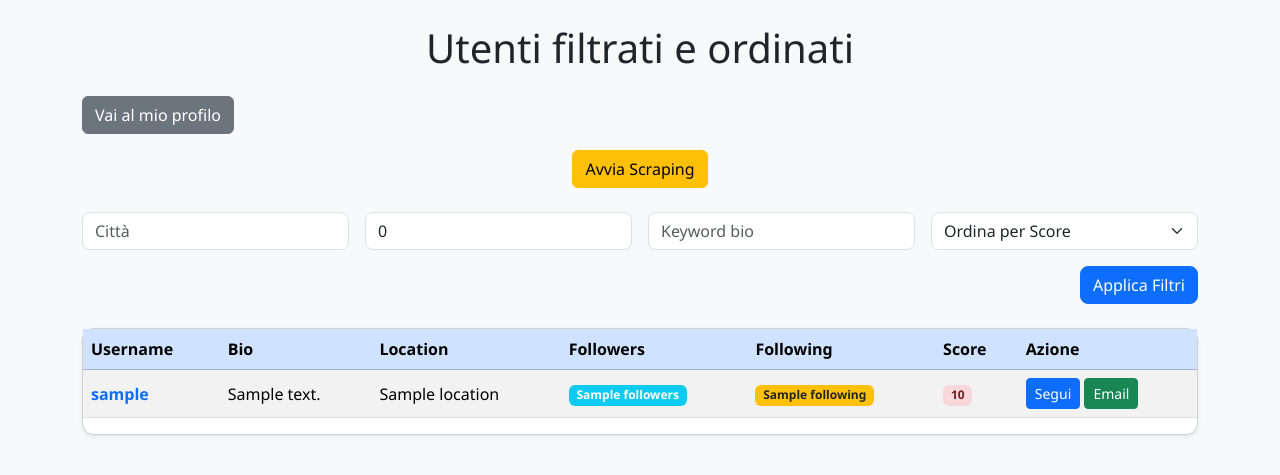
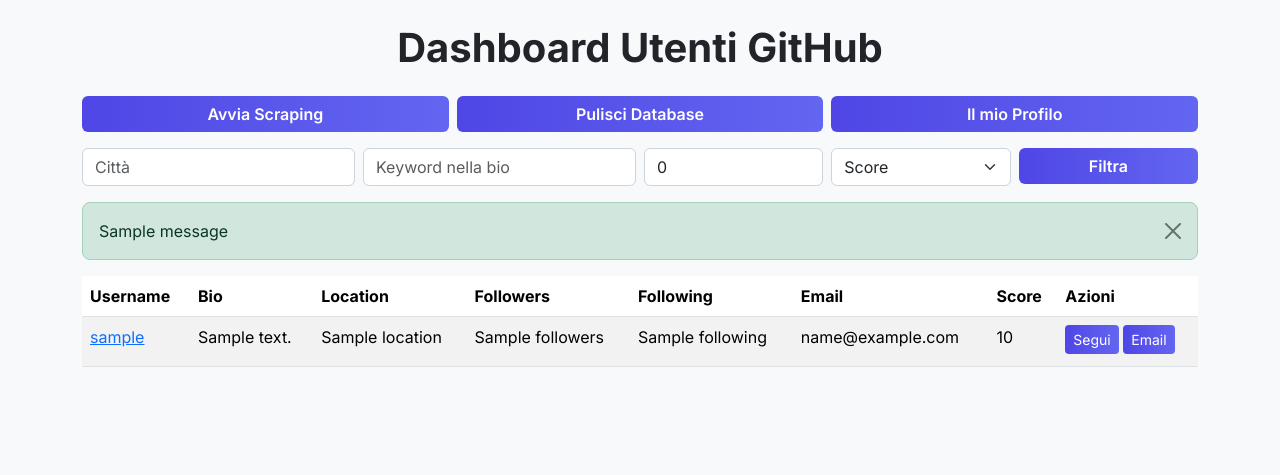
Before and after one commit to GiovanniIacuzzo/Scraping-Project, a Flask app: page / in a window 1280 px wide. Shown: the top 475 px of the page. Run offline with Flask 3, Linux system fonts and the light colour scheme; one stand-in notice (Sample message) is shown; a database or web service that is not in the repository returns one stand-in record (values such as "Sample title").

Commit message:
modifiche di estetica e funzionalità web-app

```diff
--- a/web-app/app.py
+++ b/web-app/app.py
@@ -1,5 +1,6 @@
 import time
-from flask import Flask, render_template, redirect, url_for, flash, request
+import threading
+from flask import Flask, render_template, redirect, url_for, flash, request, jsonify
 import sys, os
 sys.path.insert(0, os.path.abspath(os.path.join(os.path.dirname(__file__), 'scraping1')))
 from dotenv import load_dotenv
@@ -27,6 +28,11 @@
 
 DEBUG_EMAIL = os.getenv("DEBUG_EMAIL")
 
+# ==============================================================
+# Variabili globali per lo scraping asincrono
+# ==============================================================
+scraping_in_progress = False
+new_users_buffer = []
 
 # ==============================================================
 # ROTTE
@@ -42,24 +48,17 @@
 
     query = {}
 
-    # Filtro città
     if city_filter:
         query["location"] = {"$regex": city_filter, "$options": "i"}
-
-    # Filtro min followers
     if min_followers > 0:
         query["followers"] = {"$gte": min_followers}
-
-    # Filtro keyword bio
     if keyword_filter:
         query["bio"] = {"$regex": keyword_filter, "$options": "i"}
 
-    # Recupera utenti dal DB ordinati
     users_cursor = collection.find(query).sort(sort_by, sort_dir)
     users = []
 
     for u in users_cursor:
-        # Normalizza campi mancanti
         u["bio"] = u.get("bio") or "—"
         u["location"] = u.get("location") or "—"
         u["followers"] = u.get("followers") or 0
@@ -80,6 +79,7 @@
         debug_email=str(DEBUG_EMAIL).lower() == "true"
     )
 
+# --- Follow/Unfollow / Email --- #
 
 @app.route("/follow/<username>")
 def follow_user(username):
@@ -91,7 +91,6 @@
         flash(f"Errore nel seguire {username}", "danger")
     return redirect(url_for("index"))
 
-
 @app.route("/send_email/<username>")
 def send_email(username):
     user = collection.find_one({"username": username})
@@ -99,19 +98,15 @@
         flash(f"Utente {username} non trovato ❌", "danger")
         return redirect(url_for("index"))
 
-    # Usa DEBUG_EMAIL se attivo
     recipient_email = user.get("email_to_notify")
     if str(DEBUG_EMAIL).lower() == "true":
         recipient_email = os.getenv("DEBUG_EMAIL")
-
     if not recipient_email:
         flash(f"Nessuna email disponibile per {username} ❌", "warning")
         return redirect(url_for("index"))
 
     try:
         from utils import read_html_template
-
-        # Leggi template HTML
         html_template, error = read_html_template("email_message.html")
         if not html_template:
             flash(f"Errore lettura template email: {error}", "danger")
@@ -121,7 +116,6 @@
             "{my_github}", os.getenv("MY_GITHUB_PROFILE", "https://github.com/GiovanniIacuzzo")
         )
 
-        # Prepara messaggio
         msg = Message(
             subject=f"[DEBUG] Test Email per {username}" if str(DEBUG_EMAIL).lower() == "true" else f"Ciao {username}, voglio connettermi con te!",
             sender=os.getenv("EMAIL_USER"),
@@ -129,17 +123,10 @@
             html=html_body
         )
 
-        # Debug: stampa info prima di inviare
-        print(f"[DEBUG] Inviando email a {recipient_email} da {os.getenv('EMAIL_USER')} tramite {os.getenv('EMAIL_HOST')}:{os.getenv('EMAIL_PORT')}")
-
-        # Invia
+        print(f"[DEBUG] Inviando email a {recipient_email}")
         mail.send(msg)
-
         flash(f"Email inviata a {recipient_email} ✅", "success")
-        print(f"[SUCCESS] Email inviata a {recipient_email}")
-
     except Exception as e:
-        # Mostra errore dettagliato in console
         print(f"[ERROR] Invio email fallito: {e}")
         flash(f"Errore invio email: {e}", "danger")
 
@@ -148,49 +135,59 @@
 @app.route("/my_profile")
 def my_profile():
     from utils_github import get_my_followers, get_my_following
-
     followers = get_my_followers()
     following = get_my_following()
-
-    # Tutti gli username unici
     all_users = sorted(set(followers + following), key=lambda x: x.lower())
-
-    # Creiamo struttura per template
-    users_status = []
-    for u in all_users:
-        users_status.append({
-            "username": u,
-            "is_follower": u in followers,
-            "is_following": u in following
-        })
-
+    users_status = [{"username": u, "is_follower": u in followers, "is_following": u in following} for u in all_users]
     return render_template("my_profile.html", users=users_status)
 
 @app.route("/unfollow/<username>")
 def unfollow_user(username):
     from utils_github import unfollow_user_api
-
     if unfollow_user_api(username):
         flash(f"Hai smesso di seguire {username} ✅", "success")
     else:
         flash(f"Errore nello smettere di seguire {username}", "danger")
     return redirect(url_for("my_profile"))
 
-@app.route("/run_scraper")
-def run_scraper():
+# --- Refresh DB --- #
+
+@app.route("/refresh_db")
+def refresh_db():
+    try:
+        result = collection.delete_many({})
+        flash(f"Database svuotato: {result.deleted_count} utenti rimossi ✅", "success")
+    except Exception as e:
+        print(f"[ERROR] Errore nel refresh del DB: {e}")
+        flash(f"Errore nel refresh del DB: {e}", "danger")
+    return redirect(url_for("index"))
+
+# ==============================================================
+# Scraping asincrono
+# ==============================================================
+
+@app.route("/run_scraper_async")
+def run_scraper_async():
+    global scraping_in_progress
+    if scraping_in_progress:
+        flash("Lo scraping è già in corso ⏳", "info")
+        return redirect(url_for("index"))
+
+    scraping_in_progress = True
+    threading.Thread(target=_scraper_thread).start()
+    flash("Scraping avviato! Gli utenti appariranno gradualmente 🔄", "success")
+    return redirect(url_for("index"))
+
+def _scraper_thread():
+    global scraping_in_progress, new_users_buffer
     try:
         candidate_users = get_candidate_users_advanced(N_USERS)
-        scored_users = []
-
         for username in candidate_users:
             info = get_user_info(username)
             if not info:
-                print(f"[WARNING] Impossibile recuperare info per {username}")
                 continue
-
             score = score_user(info)
             email = extract_email_from_github_profile(username)
-
             user_doc = {
                 "username": username,
                 "bio": info.get("bio") or "",
@@ -200,24 +197,20 @@
                 "email_to_notify": email,
                 "score": score
             }
+            save_user(user_doc)
+            new_users_buffer.append(user_doc)  # aggiunge utente al buffer
+            time.sleep(REQUEST_DELAY)
+    except Exception as e:
+        print(f"[ERROR] Durante scraping: {e}")
+    finally:
+        scraping_in_progress = False
 
-            save_user(user_doc)
-            scored_users.append((username, score))
-            print(f"Salvato {username} con punteggio {score}")
-
-            time.sleep(REQUEST_DELAY)
-
-        # Ordina per score
-        scored_users.sort(key=lambda x: x[1], reverse=True)
-        final_users = [user for user, score in scored_users]
-        print("Utenti salvati e ordinati per rilevanza:", final_users)
-
-        flash(f"Scraping completato: {len(scored_users)} utenti aggiornati ✅", "success")
-    except Exception as e:
-        print(f"[ERROR] Errore durante lo scraping: {e}")
-        flash(f"Errore durante lo scraping: {e}", "danger")
-
-    return redirect(url_for("index"))
+@app.route("/get_new_users")
+def get_new_users():
+    global new_users_buffer
+    users_to_send = new_users_buffer.copy()
+    new_users_buffer.clear()
+    return jsonify(users_to_send)
 
 # ==============================================================
 # AVVIO FLASK
--- a/web-app/static/css/style.css
+++ b/web-app/static/css/style.css
@@ -1,39 +1,30 @@
-body {
-    font-family: "Segoe UI", Tahoma, Geneva, Verdana, sans-serif;
+/* Loader centrato */
+#loader, #refreshLoader {
+  text-align: center;
+  margin: 2rem 0;
 }
 
-.high-score {
-    background-color: #d4edda !important;
+/* Animazione comparsa graduale righe tabella */
+#users-table tbody tr {
+  opacity: 0;
+  transform: translateY(10px);
+  transition: opacity 0.6s ease, transform 0.6s ease;
+}
+#users-table tbody tr.visible {
+  opacity: 1;
+  transform: translateY(0);
 }
 
+/* Badge personalizzati */
 .badge-score-low {
-    background-color: #f8d7da;
-    color: #721c24;
+  background-color: #dc3545; /* rosso */
+  color: #fff;
 }
-
 .badge-score-medium {
-    background-color: #fff3cd;
-    color: #856404;
+  background-color: #ffc107; /* giallo */
+  color: #000;
 }
-
 .badge-score-high {
-    background-color: #d4edda;
-    color: #155724;
+  background-color: #28a745; /* verde */
+  color: #fff;
 }
-
-.table-hover tbody tr:hover {
-    background-color: #e2e6ea;
-}
-
-.card {
-    border-radius: 0.75rem;
-    box-shadow: 0 0.25rem 0.75rem rgba(0,0,0,0.1);
-}
-
-input.form-control, select.form-select {
-    border-radius: 0.5rem;
-}
-
-button.btn {
-    border-radius: 0.5rem;
-}
--- a/web-app/templates/index.html
+++ b/web-app/templates/index.html
@@ -2,111 +2,206 @@
 <html lang="it">
 <head>
     <meta charset="UTF-8">
-  <title>Utenti Simili - Dashboard</title>
-  <meta name="viewport" content="width=device-width, initial-scale=1.0, maximum-scale=1.0">
+    <title>Dashboard Utenti GitHub</title>
+    <meta name="viewport" content="width=device-width, initial-scale=1.0">
 
-  <!-- Bootstrap 5 CSS da CDN -->
+    <!-- Bootstrap 5 CSS -->
     <link href="https://cdn.jsdelivr.net/npm/bootstrap@5.3.2/dist/css/bootstrap.min.css" rel="stylesheet">
-  <!-- CSS personalizzato -->
-  <link rel="stylesheet" href="{{ url_for('static', filename='css/style.css') }}">
+    <!-- Font moderno da Google Fonts -->
+    <link href="https://fonts.googleapis.com/css2?family=Inter:wght@400;600;700&display=swap" rel="stylesheet">
+
+    <style>
+        body {
+            font-family: 'Inter', sans-serif;
+            background-color: #f8f9fa;
+        }
+
+        h1 {
+            font-weight: 700;
+            color: #212529;
+        }
+
+        /* Pulsanti uniformi e moderni */
+        .btn-main {
+            background: linear-gradient(90deg, #4f46e5, #6366f1);
+            color: #fff;
+            font-weight: 600;
+            border: none;
+            transition: all 0.2s;
+        }
+        .btn-main:hover {
+            background: linear-gradient(90deg, #6366f1, #4f46e5);
+            color: #fff;
+        }
+        .btn-sm {
+            font-weight: 500;
+        }
+
+        /* Tabella moderna */
+        .table thead {
+            background-color: #4f46e5;
+            color: #fff;
+        }
+        .table-striped > tbody > tr:nth-of-type(odd) {
+            background-color: #f3f4f6;
+        }
+        .table-hover tbody tr:hover {
+            background-color: #e0e7ff;
+        }
+
+        /* Inputs filtri coerenti */
+        input.form-control, select.form-select {
+            border-radius: 0.375rem;
+            border: 1px solid #ced4da;
+        }
+
+        /* Flash messaggi */
+        .alert {
+            border-radius: 0.5rem;
+        }
+
+        /* Mobile adjustments */
+        @media (max-width: 768px) {
+            .table td, .table th {
+                padding: 0.4rem 0.5rem;
+                font-size: 0.85rem;
+            }
+            .col-email, .col-score {
+                display: none;
+            }
+            input.form-control, select.form-select, button.btn-main {
+                font-size: 0.9rem;
+            }
+        }
+
+        .d-flex.gap-2 > a {
+            flex: 1;
+        }
+    </style>
 </head>
-<body class="bg-light">
+<body>
+<div class="container my-4">
 
-<div class="container-xl my-4">
+    <h1 class="mb-4 text-center">Dashboard Utenti GitHub</h1>
 
-  <h1 class="text-center mb-4">Utenti filtrati e ordinati</h1>
-  <a href="{{ url_for('my_profile') }}" class="btn btn-secondary mb-3">Vai al mio profilo</a>
-  <div class="text-center mb-4">
-      <a href="{{ url_for('run_scraper') }}" class="btn btn-warning">Avvia Scraping</a>
+    <!-- Pulsanti principali -->
+    <div class="d-flex flex-wrap justify-content-center mb-3 gap-2">
+        <a href="{{ url_for('run_scraper_async') }}" class="btn btn-main">Avvia Scraping</a>
+        <a href="{{ url_for('refresh_db') }}" class="btn btn-main">Pulisci Database</a>
+        <a href="{{ url_for('my_profile') }}" class="btn btn-main">Il mio Profilo</a>
     </div>
 
-
-  {% if debug_email %}
-    <div class="alert alert-danger text-center">
-        ⚠️ Modalità Debug Email Attiva — tutte le email vengono inviate al tuo indirizzo di test.
-    </div>
-  {% endif %}
-
     <!-- Filtri -->
-  <form method="get" class="row g-3 mb-4">
-    <div class="col-md-3">
+    <form class="row g-2 mb-3" method="get" action="{{ url_for('index') }}">
+        <div class="col-12 col-md-3">
             <input type="text" class="form-control" name="city" placeholder="Città" value="{{ filters.city }}">
         </div>
-    <div class="col-md-3">
+        <div class="col-12 col-md-3">
+            <input type="text" class="form-control" name="keyword" placeholder="Keyword nella bio" value="{{ filters.keyword }}">
+        </div>
+        <div class="col-6 col-md-2">
             <input type="number" class="form-control" name="min_followers" placeholder="Min Followers" value="{{ filters.min_followers }}">
         </div>
-    <div class="col-md-3">
-      <input type="text" class="form-control" name="keyword" placeholder="Keyword bio" value="{{ filters.keyword }}">
-    </div>
-    <div class="col-md-3">
-      <select name="sort_by" class="form-select">
-        <option value="score" {% if filters.sort_by=='score' %}selected{% endif %}>Ordina per Score</option>
-        <option value="followers" {% if filters.sort_by=='followers' %}selected{% endif %}>Ordina per Followers</option>
-        <option value="following" {% if filters.sort_by=='following' %}selected{% endif %}>Ordina per Following</option>
+        <div class="col-6 col-md-2">
+            <select class="form-select" name="sort_by">
+                <option value="score" {% if filters.sort_by == "score" %}selected{% endif %}>Score</option>
+                <option value="followers" {% if filters.sort_by == "followers" %}selected{% endif %}>Followers</option>
+                <option value="following" {% if filters.sort_by == "following" %}selected{% endif %}>Following</option>
             </select>
         </div>
-    <div class="col-12 text-end">
-      <button type="submit" class="btn btn-primary">Applica Filtri</button>
+        <div class="col-12 col-md-2">
+            <button type="submit" class="btn btn-main w-100">Filtra</button>
         </div>
     </form>
 
-  <!-- Tabella utenti -->
-  <div class="card shadow-sm">
+    <!-- Messaggi Flash -->
+    {% with messages = get_flashed_messages(with_categories=true) %}
+      {% if messages %}
+        {% for category, message in messages %}
+          <div class="alert alert-{{ category }} alert-dismissible fade show" role="alert">
+            {{ message }}
+            <button type="button" class="btn-close" data-bs-dismiss="alert" aria-label="Close"></button>
+          </div>
+        {% endfor %}
+      {% endif %}
+    {% endwith %}
+
+    <!-- Tabella utenti responsive -->
     <div class="table-responsive">
-      <table class="table table-vcenter table-striped table-hover align-middle">
-        <thead class="table-primary">
+        <table class="table table-striped table-hover">
+            <thead>
                 <tr>
                     <th>Username</th>
                     <th>Bio</th>
                     <th>Location</th>
                     <th>Followers</th>
                     <th>Following</th>
-            <th>Score</th>
-            <th>Azione</th>
+                    <th class="col-email">Email</th>
+                    <th class="col-score">Score</th>
+                    <th>Azioni</th>
                 </tr>
             </thead>
-        <tbody>
+            <tbody id="users-tbody">
                 {% for user in users %}
-            <tr class="{% if user.score >= 25 %}high-score{% endif %}">
+                <tr>
+                    <td><a href="https://github.com/{{ user.username }}" target="_blank">{{ user.username }}</a></td>
+                    <td>{{ user.bio or "-" }}</td>
+                    <td>{{ user.location or "-" }}</td>
+                    <td>{{ user.followers }}</td>
+                    <td>{{ user.following }}</td>
+                    <td class="col-email">{{ user.email_to_notify or "-" }}</td>
+                    <td class="col-score">{{ user.score }}</td>
                     <td>
-                <a href="{{ user.github_url }}" target="_blank" class="text-decoration-none fw-bold">{{ user.username }}</a>
-              </td>
-              <td>{{ user.bio or "—" }}</td>
-              <td>{{ user.location or "—" }}</td>
-              <td><span class="badge bg-info">{{ user.followers }}</span></td>
-              <td><span class="badge bg-warning text-dark">{{ user.following }}</span></td>
-              <td>
-                {% if user.score < 15 %}
-                  <span class="badge badge-score-low">{{ user.score }}</span>
-                {% elif user.score < 25 %}
-                  <span class="badge badge-score-medium">{{ user.score }}</span>
-                {% else %}
-                  <span class="badge badge-score-high">{{ user.score }}</span>
-                {% endif %}
-              </td>
-              <td>
-                {% if user.is_followed %}
-                  <button class="btn btn-sm btn-secondary" disabled>Seguito ✅</button>
-                {% else %}
-                  <a href="{{ url_for('follow_user', username=user.username) }}" class="btn btn-sm btn-primary">Segui</a>
-                {% endif %}
-                {% if user.email_to_notify %}
-                  <a href="{{ url_for('send_email', username=user.username) }}" class="btn btn-sm btn-success">Email</a>
-                {% endif %}
+                        <a href="{{ url_for('follow_user', username=user.username) }}" class="btn btn-sm btn-main mb-1">Segui</a>
+                        <a href="{{ url_for('send_email', username=user.username) }}" class="btn btn-sm btn-main mb-1">Email</a>
                     </td>
                 </tr>
                 {% endfor %}
             </tbody>
         </table>
     </div>
-  </div>
+
+    {% if not users %}
+        <div class="alert alert-warning text-center">Nessun utente trovato con i criteri selezionati.</div>
+    {% endif %}
 
 </div>
 
-<!-- Bootstrap 5 JS Bundle da CDN -->
+<!-- Bootstrap JS -->
 <script src="https://cdn.jsdelivr.net/npm/bootstrap@5.3.2/dist/js/bootstrap.bundle.min.js"></script>
-<!-- JS personalizzato -->
-<script src="{{ url_for('static', filename='js/main.js') }}"></script>
+
+<!-- Script aggiornamento graduale -->
+<script>
+function fetchNewUsers() {
+    fetch("/get_new_users")
+        .then(response => response.json())
+        .then(data => {
+            if(data.length > 0) {
+                const tbody = document.getElementById("users-tbody");
+                data.forEach(user => {
+                    const row = document.createElement("tr");
+                    row.innerHTML = `
+                        <td><a href="https://github.com/${user.username}" target="_blank">${user.username}</a></td>
+                        <td>${user.bio || "-"}</td>
+                        <td>${user.location || "-"}</td>
+                        <td>${user.followers}</td>
+                        <td>${user.following}</td>
+                        <td class="col-email">${user.email_to_notify || "-"}</td>
+                        <td class="col-score">${user.score}</td>
+                        <td>
+                            <a href="/follow/${user.username}" class="btn btn-sm btn-main mb-1">Segui</a>
+                            <a href="/send_email/${user.username}" class="btn btn-sm btn-main mb-1">Email</a>
+                        </td>
+                    `;
+                    tbody.appendChild(row);
+                });
+            }
+        })
+        .catch(err => console.error("Errore fetching new users:", err));
+}
+
+setInterval(fetchNewUsers, 5000);
+</script>
 
 </body>
 </html>
```
Also changed, not shown: web-app/scraping1/github_api.py (+26 -15 lines), web-app/static/js/main.js (+14 -26 lines), web-app/templates/my_profile.html (+78 -8 lines). Lines whose indentation alone changed are shown as unchanged.
